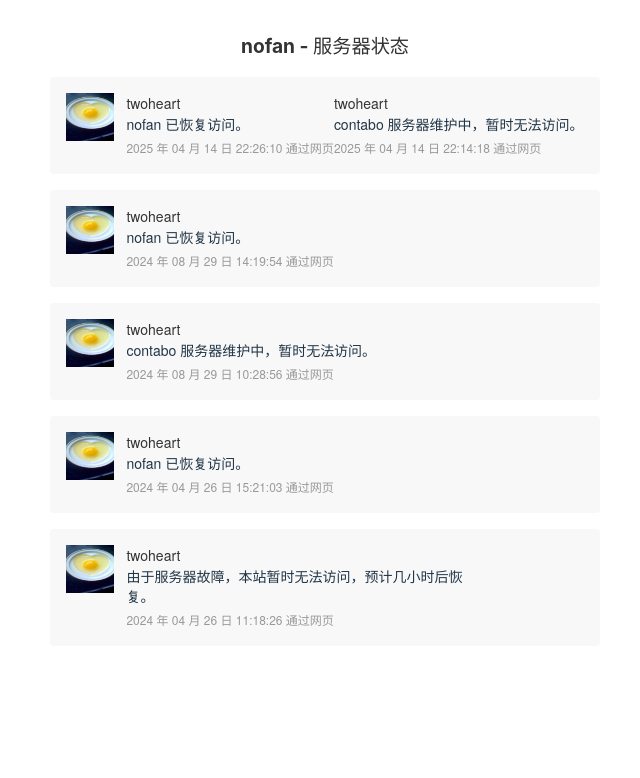
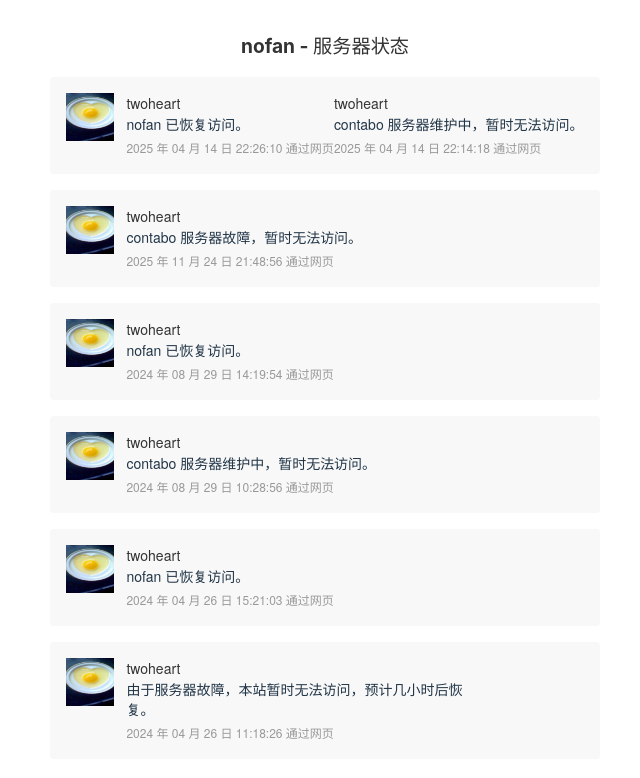
Before and after one commit to twoheartliu/nofan-status, a Vue app: page / in a window 1280 px wide. Shown: the top 778 px of the page, without its empty margins (315-955 px from the left). Built offline with nearby package versions, Linux system fonts and the light colour scheme.

Commit message:
2025 年 11 月 24 日 21:49:03

```diff
--- a/src/App.vue
+++ b/src/App.vue
@@ -22,6 +22,20 @@
       <span class="message"> contabo 服务器维护中，暂时无法访问。 </span>
       <div class="meta">
         <a href="#">2025 年 04 月 14 日 22:14:18</a> 通过网页
+      </div>
+    </div>
+  </div>
+  <div class="quote-fanfou">
+    <div class="avatar">
+      <img class="img" src="./assets/img/avatar.jpg" alt="twoheart" />
+    </div>
+    <div class="content">
+      <div class="username">
+        <a href="https://fanfou.com/twoheart" target="_blank">twoheart</a>
+      </div>
+      <span class="message"> contabo 服务器故障，暂时无法访问。 </span>
+      <div class="meta">
+        <a href="#">2025 年 11 月 24 日 21:48:56</a> 通过网页
       </div>
     </div>
   </div>
```
